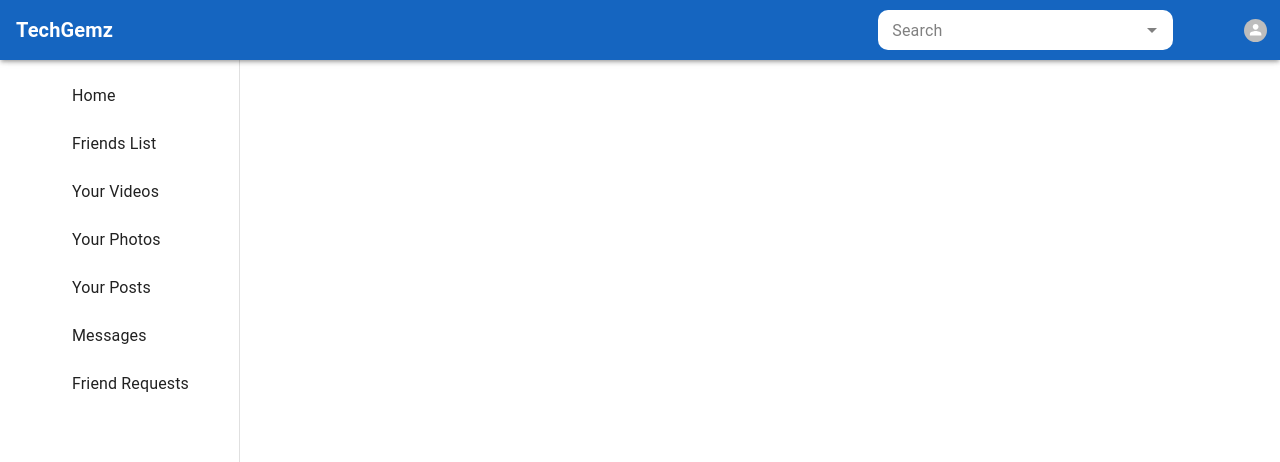
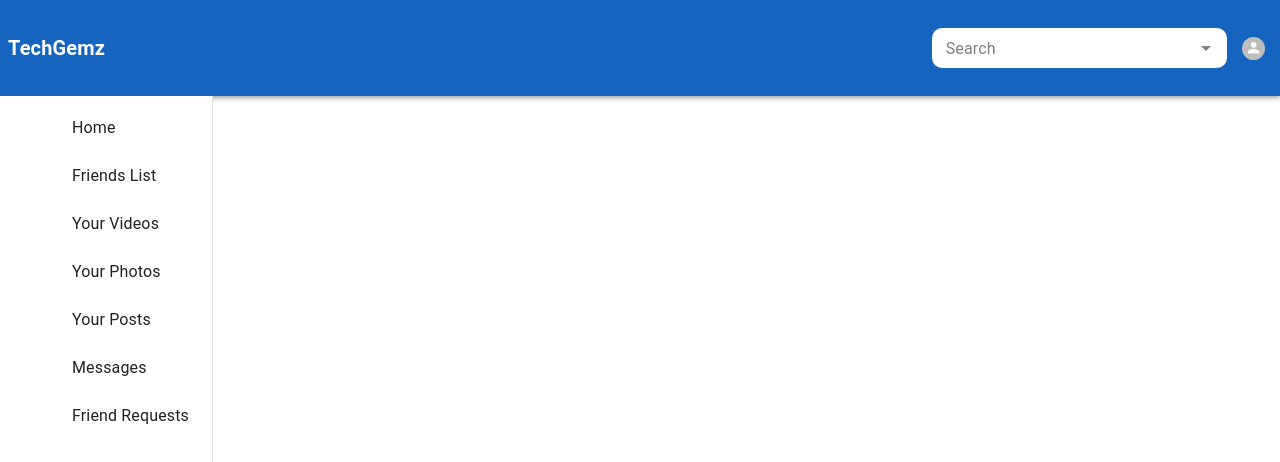
Before and after one commit to sharukh2020/My-React-App, a React (Create React App) app: page / in a window 1280 px wide. Shown: the top 462 px of the page. Built offline with nearby package versions, Linux system fonts and the light colour scheme; some icons are missing.

Commit message:
updates 7

```diff
--- a/src/App.js
+++ b/src/App.js
@@ -1,36 +1,19 @@
-import * as React from 'react';
 import { useTheme } from '@mui/material/styles';
-import { styled } from '@mui/material/styles';
 import Box from '@mui/material/Box';
-import Paper from '@mui/material/Paper';
 import Grid from '@mui/material/Grid';
 import Topbar from './Topbar/Topbar';
-import ClippedDrawer from './Sidebar.js/sidebar';
-
-const Item = Paper
+import CssBaseline from '@mui/material/CssBaseline';
+import Body from './Body/body';
 
 function App() {
   const theme = useTheme();
   console.log(theme)
   return (
     <Box component={"div"}>
+      <CssBaseline />
       <Grid container>
-        <Grid size={12}>
-          <Item>
-            <Topbar />
-          </Item>
-        </Grid>
-        <Grid size={12} sx={
-          {
-            [theme.breakpoints.down('md')]: {
-              display: "none"
-            },
-          }
-        }>
-          <Item>
-            <ClippedDrawer />
-          </Item>
-        </Grid>
+        <Topbar/>
+        <Body/>
       </Grid>
     </Box>
   );
--- /dev/null
+++ b/src/Body/body.js
@@ -0,0 +1,20 @@
+import Grid from '@mui/material/Grid'
+import Sidebar from '../Sidebar/sidebar'
+import Content from '../Content/content'
+import { useTheme } from '@mui/material/styles'
+
+function Body() {
+    const theme = useTheme();
+    return (
+        <Grid
+            container
+            size={12}
+            columns={24}
+        >
+            <Sidebar />
+            <Content />
+        </Grid>
+    )
+}
+
+export default Body
--- /dev/null
+++ b/src/Content/content.js
@@ -0,0 +1,23 @@
+import Grid from '@mui/material/Grid'
+
+function Content() {
+    return (
+        <Grid
+            container
+            size={{ md: 18, lg: 20 }}
+            columns={24}
+            sx={{
+            }}
+        >
+            <Grid
+                size={24}
+                sx={{
+                    height: "88vh"
+                }}
+            >
+            </Grid>
+        </Grid>
+    )
+}
+
+export default Content
--- a/src/Sidebar.js/sidebar.js
+++ b/src/Sidebar/sidebar.js
@@ -1,4 +1,3 @@
-import * as React from 'react';
 import Box from '@mui/material/Box';
 import Drawer from '@mui/material/Drawer';
 import List from '@mui/material/List';
@@ -13,11 +12,11 @@ import InsertPhotoSharpIcon from '@mui/icons-material/InsertPhotoSharp';
 import LocalPostOfficeSharpIcon from '@mui/icons-material/LocalPostOfficeSharp';
 import ForumSharpIcon from '@mui/icons-material/ForumSharp';
 import GroupAddSharpIcon from '@mui/icons-material/GroupAddSharp';
-import Toolbar from '@mui/material/Toolbar';
+import { useTheme } from '@mui/material/styles';
+import Grid from '@mui/material/Grid';
 
-const drawerWidth = 240;
-
-export default function ClippedDrawer() {
+export default function Sidebar() {
+    const theme = useTheme();
     const renderDrawerIcons = (conditionParam) => {
         switch (conditionParam) {
             case 0:
@@ -46,16 +45,20 @@ export default function ClippedDrawer() {
         }
     }
     return (
-
+        <Grid
+            size={{ xs: 0, md: 6, lg: 4 }}
+        >
             <Drawer
                 variant="permanent"
                 sx={{
-                width: drawerWidth,
+                    height: "88vh",
                     flexShrink: 0,
-                [`& .MuiDrawer-paper`]: { width: drawerWidth, boxSizing: 'border-box' },
+                    [`& .MuiDrawer-paper`]: { width: "100%", boxSizing: 'border-box' },
+                    "& .MuiPaper-root": {
+                        position: "relative"
+                    },
                 }}
             >
-            <Toolbar />
                 <Box sx={{ overflow: 'auto' }}>
                     <List>
                         {['Home', "Friends List", 'Your Videos', 'Your Photos', 'Your Posts', 'Messages', 'Friend Requests'].map((text, index) => (
@@ -74,5 +77,6 @@ export default function ClippedDrawer() {
                 </Box>
             </Drawer>
 
+        </Grid>
     );
 }
--- a/src/Topbar/Topbar.js
+++ b/src/Topbar/Topbar.js
@@ -22,68 +22,49 @@ function Topbar() {
         <Grid
             container
             size={12}
-            spacing={{
-                xs: 2,
-                md: 0
-            }}
-            position="fixed"
+            columns={24}
             sx={{
-                height: "60px",
+                height: "12vh",
                 backgroundColor: theme.palette.primary.dark,
                 boxShadow: theme.shadows[3],
                 display: "flex",
                 alignItems: "center",
-                [theme.breakpoints.up('md')]: {
-                    zIndex: (theme) => theme.zIndex.drawer + 1
-                },
-            }}>
+            }}
+        >
             <Grid
-                size={{ xs: "grow", sm: 1, md: 3 }}
+                size={{ xs: "grow", md: 3 }}
             >
-                <Item
-                    sx={{
-                        backgroundColor: "transparent",
-                        boxShadow: "none",
-                        // border: "1px solid black"
-                    }}>
-                    <Hamberger toggleDrawer={toggleDrawer} />
-                    <TopbarDrawer
-                        toggle={openDrawer}
-                        toggleDrawer={toggleDrawer} />
-                    <Logo />
-                </Item>
+                <Hamberger
+                    toggleDrawer={toggleDrawer}
+                />
+                <TopbarDrawer
+                    toggle={openDrawer}
+                    toggleDrawer={toggleDrawer}
+                />
+                <Logo />
             </Grid>
-            <Grid size={{
-                xs: 8, sm: 10, md: 8
-            }} sx={{
-
-            }}>
-                <Item sx={{
-                    backgroundColor: "transparent",
-                    boxShadow: "none",
-                    // border: "1px solid black",
-                    [theme.breakpoints.up('sm')]: {
-                        display: "flex",
-                        justifyContent: "center",
-                    },
+            <Grid
+                size={{ xs: 0, md: 12 }}
+            >
+            </Grid>
+            <Grid
+                size={{
+                    xs: 18, md: 8
+                }}
+                sx={{
                     [theme.breakpoints.up('md')]: {
-                        display: "flex",
+                        display: 'flex',
                         justifyContent: "flex-end",
                     },
-                }}>
-                    <Searchfield />
-                </Item>
+                }}
+            >
+                <Searchfield />
             </Grid>
             <Grid
-                size={{ xs: "grow", sm: 1 }} >
-                <Item
-                    sx={{
-                        backgroundColor: "transparent",
-                        boxShadow: "none",
-                        // border: "1px solid black"
-                    }}>
-                    <TopbarMenu />
-                </Item>
+                size={{ xs: "grow", md: 1 }}
+            >
+                <TopbarMenu />
+
             </Grid>
         </Grid>
     );
--- a/src/Topbar/logo.js
+++ b/src/Topbar/logo.js
@@ -1,4 +1,3 @@
-import React from 'react'
 import { useTheme } from '@mui/material/styles';
 import Typography from '@mui/material/Typography'
 
@@ -9,7 +8,7 @@ function Logo() {
             variant="h6"
             sx={{
                 color: "white",
-                marginLeft: 2,
+                marginLeft: 1,
                 fontWeight: "bold",
                 [theme.breakpoints.down('md')]: {
                     display: "none",
--- a/src/Topbar/menu.js
+++ b/src/Topbar/menu.js
@@ -26,15 +26,9 @@ function TopbarMenu() {
             <Box
                 sx={{
                     display: 'flex',
-                    justifyContent: {
-                        xs:"center",
-                        md:"flex-end"
-                    },
+                    justifyContent: "center",
                     alignItems: 'center',
-                    textAlign: 'center',
-                    marginRight:{
-                        md:1
-                    }
+                    textAlign: 'center'
                 }}>
                 <Tooltip title="Account settings">
                     <IconButton
--- a/src/Topbar/searchfield.js
+++ b/src/Topbar/searchfield.js
@@ -1,4 +1,3 @@
-import * as React from 'react';
 import { useTheme } from '@mui/material/styles';
 import Autocomplete from "@mui/material/Autocomplete"
 import TextField from "@mui/material/TextField"
@@ -24,7 +23,7 @@ function Searchfield() {
                 "& .MuiFormLabel-root": {
                     color: "#67696b"
                 },
-                [theme.breakpoints.up('sm')]: {
+                [theme.breakpoints.up('md')]: {
                     width: "295px"
                 },
 
```
Lines whose indentation alone changed are shown as unchanged.
